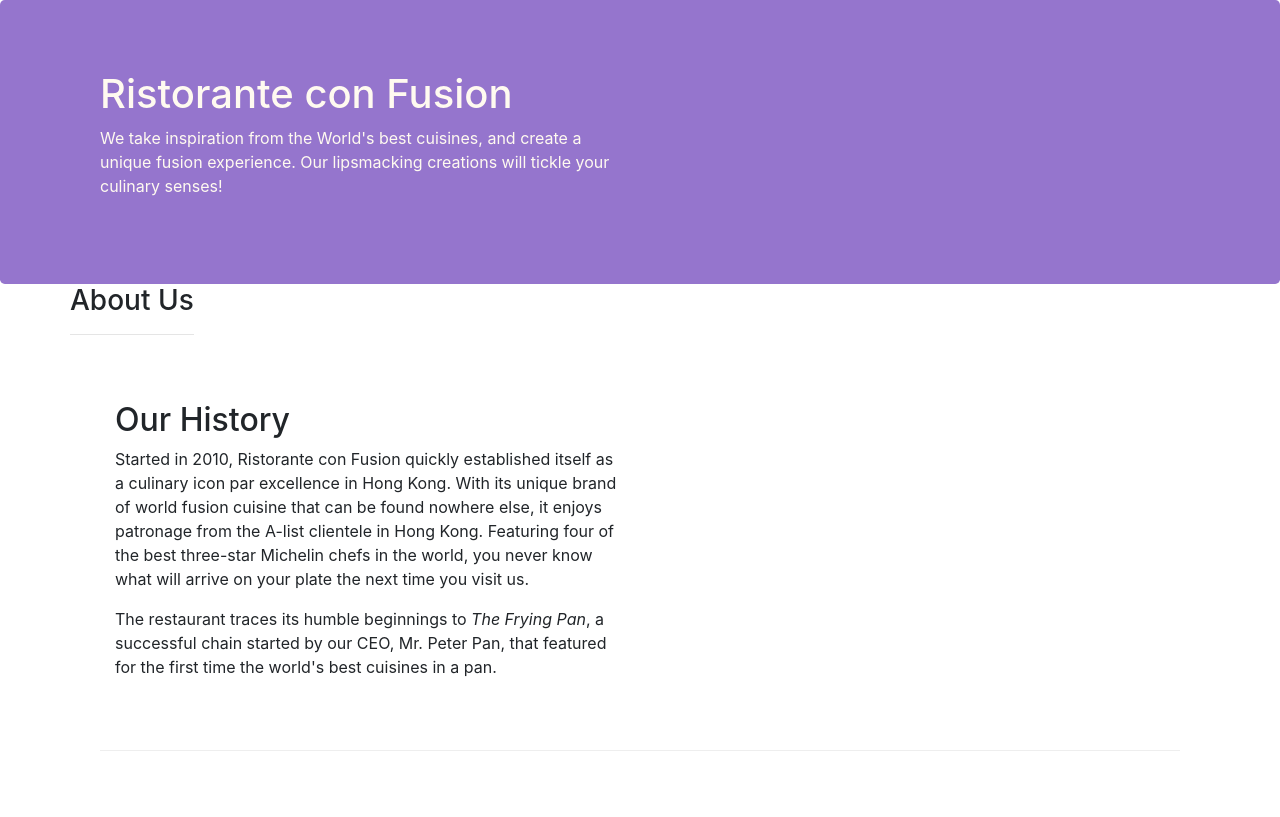
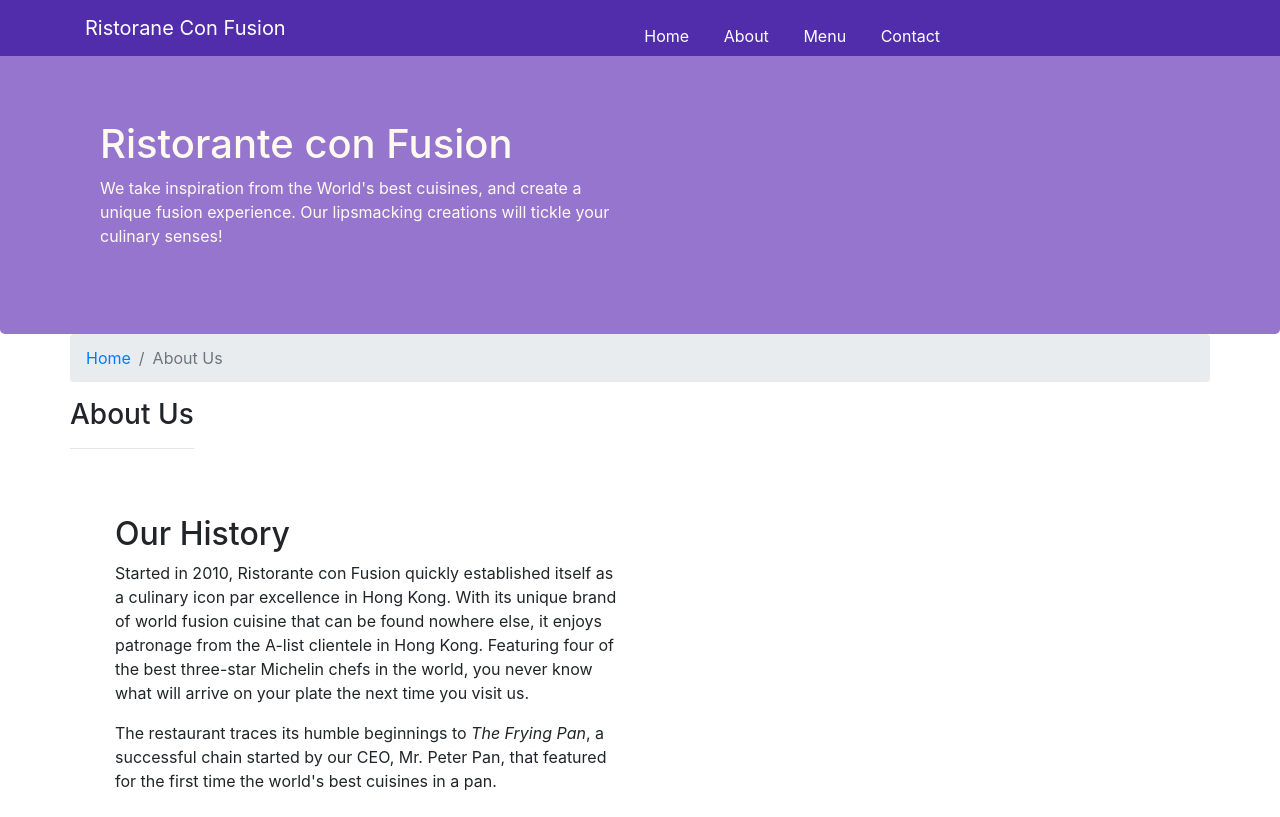
Before and after one commit to lg8800/git-test, a website: page aboutus.html in a window 1280 px wide. Shown: the top 817 px of the page. Drawn offline with nearby package versions, Linux system fonts and the light colour scheme.

Commit message:
Navbar and Breadcrumb

```diff
--- a/aboutus.html
+++ b/aboutus.html
@@ -14,6 +14,22 @@
 </head>
 
 <body>
+<nav class="navbar navbar-dark navbar-expand-sm fixed-top">
+        <div class="container">
+            <button class="navbar-toggler" type="button" data-toggle="collapse" data-target="#Navbar">
+                <span class="navbar-toggler-icon"></span>
+            </button>
+            <div class="collapse navbar-collapse" id="Navbar">
+             <a class="navbar-brand mr-auto" href="./index.html">Ristorane Con Fusion</a>
+                 <ul class="navbar-nav mr-auto">
+                     <li class="nav-item"><a class="nav-link" href="./index.html"></a>Home</li>
+                     <li class="nav-item active"><a class="nav-link" href="#"></a>About</li>
+                     <li class="nav-item"><a class="nav-link" href="#"></a>Menu</li>
+                     <li class="nav-item"><a class="nav-link" href="#"></a>Contact</li>
+                 </ul>
+             </div>
+        </div>
+    </nav>
 
     <header class="jumbotron">
         <div class="container">
@@ -30,6 +46,10 @@
 
     <div class="container">
         <div class="row">
+            <ol class="col-12 breadcrumb">
+                <li class="breadcrumb-item"><a href="./index.html">Home</a></li>
+                <li class="breadcrumb-item active">About Us</li>
+            </ol>
             <div>
                <h3>About Us</h3>
                <hr>
@@ -71,7 +91,7 @@
                 <div class="col-4 offset-1 col-sm-2">
                     <h5>Links</h5>
                     <ul class="list-unstyled">
-                        <li><a href="#">Home</a></li>
+                        <li><a href="./index.html">Home</a></li>
                         <li><a href="#">About</a></li>
                         <li><a href="#">Menu</a></li>
                         <li><a href="#">Contact</a></li>
@@ -106,7 +126,10 @@
            </div>
         </div>
     </footer>
-
+    <!-- jQuery first, then Popper.js, then Bootstrap JS. -->
+    <script src="node_modules/jquery/dist/jquery.slim.min.js"></script>
+    <script src="node_modules/popper.js/dist/umd/popper.min.js"></script>
+    <script src="node_modules/bootstrap/dist/js/bootstrap.min.js"></script>
 </body>
 
 </html>
--- a/css/styles.css
+++ b/css/styles.css
@@ -8,7 +8,6 @@
 	padding: 50px 0px 50px 0px;
 	border-bottom: 1px ridge;
 	min-height: 400px;
-	margin-bottom: 50px;
 }
 
 .footer{
@@ -29,3 +28,16 @@
 	margin: 0px;
 	color: #0f0f0f;
 }
+
+body{
+	padding: 50px 0px 0px 0px;
+	z-index: 0;
+}
+.navbar-dark{
+	background-color: #512dab;
+}
+
+ul li{
+	margin-right: 18%;
+	color: white;
+}
```
Also changed, not shown: index.html (+17 -1 lines).
